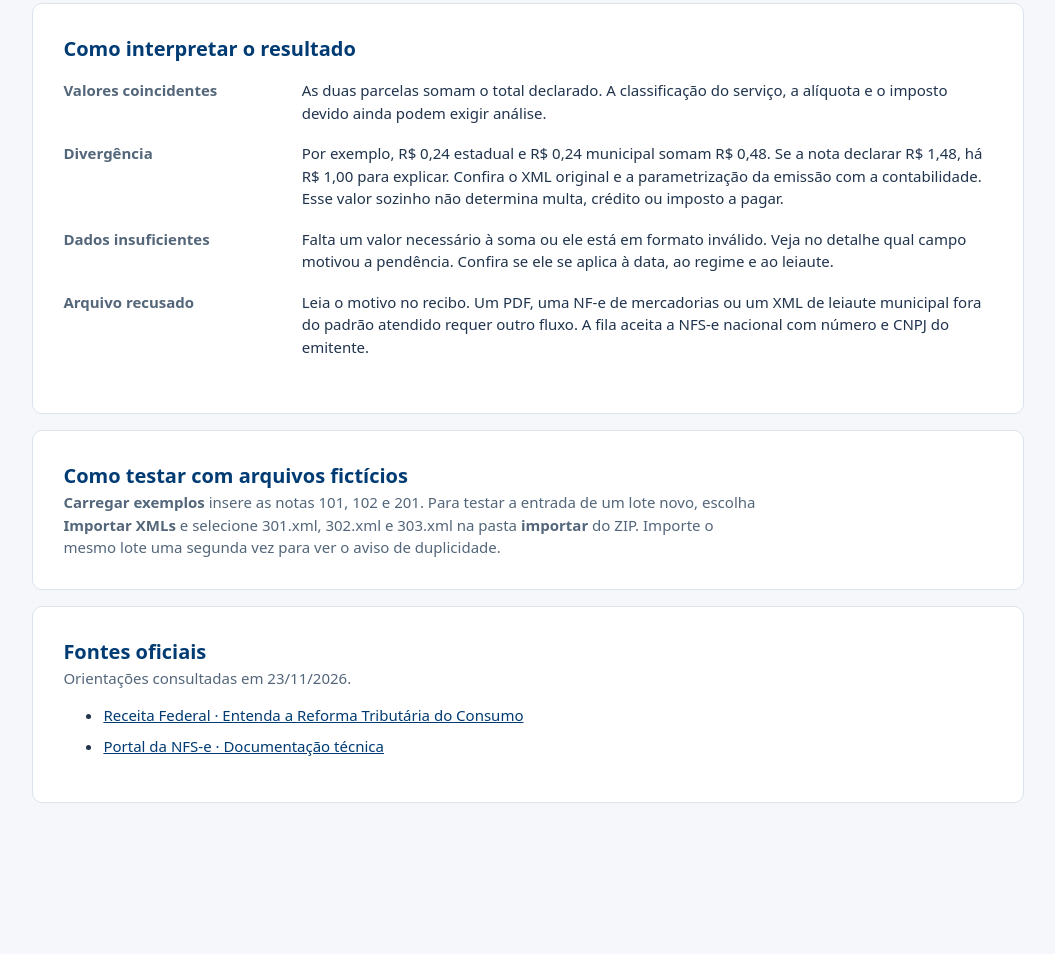
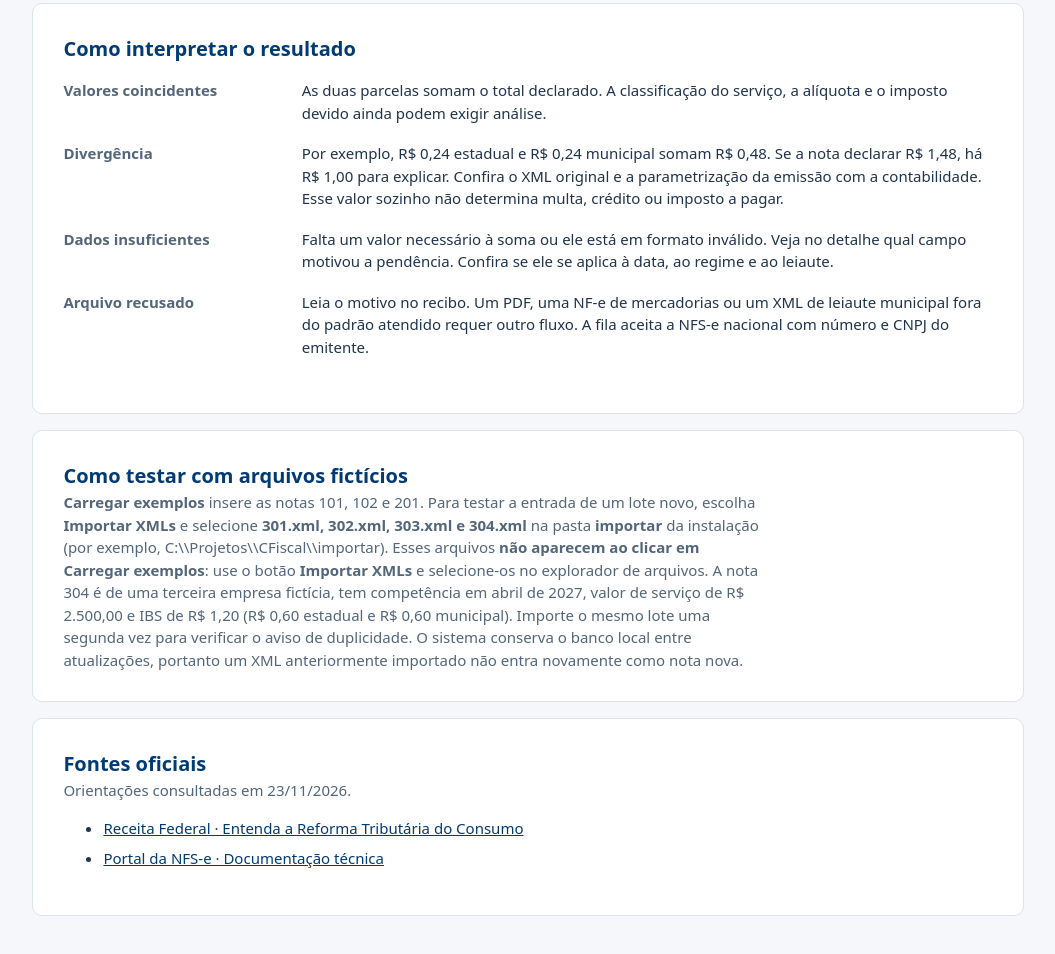
Before and after one commit to CMOURASIGA/Cfiscal, a plain HTML site: page web/ajuda.html in a window 1280 px wide. Shown: the part 933-1887 px from the top of the page, without its empty margins (218-1273 px from the left). Before the commit the page ends 1784 px from the top, so only its background shows below. Drawn offline with Linux system fonts and the light colour scheme.

Commit message:
docs: explicar onde encontrar XMLs independentes de homologacao

```diff
--- a/web/ajuda.html
+++ b/web/ajuda.html
@@ -4,5 +4,5 @@
 <section class="sheet"><h2>O que muda na nota de serviço?</h2><p>A reforma introduz dois tributos sobre o consumo. A CBS é federal. O IBS reúne uma parcela estadual e outra municipal. Eles aparecem nos documentos fiscais conforme a etapa da transição, o regime da empresa e a operação.</p><p>2026 é o ano de testes. Em 2027 começa a cobrança da CBS no lugar do PIS e da Cofins. A substituição gradual do ICMS e do ISS pelo IBS ocorre entre 2029 e 2032, com conclusão prevista em 2033. Para qualquer nota fiscal de serviço, a data da operação e o enquadramento tributário do emitente importam. Peça à contabilidade a regra aplicável àquela operação antes de interpretar um campo ausente como erro.</p></section>
 <section class="sheet"><h2>Recebi um XML de nota de serviço. O que faço?</h2><ol><li>Em <a href="/">Conferência fiscal</a>, escolha <strong>Importar XMLs</strong> e selecione a NFS-e nacional em UTF-8. O sistema lê o arquivo e guarda o original no banco local. Essa ação não transmite a nota ao Fisco nem altera sua emissão.</li><li>Confira o recibo do lote. Uma nota nova entra na fila. Uma nota idêntica já cadastrada apresenta <strong>Abrir nota</strong>. Se houver o mesmo identificador com conteúdo diferente, o sistema preserva o registro anterior e informa o conflito.</li><li>Abra a nota para ver emitente, CNPJ, competência, valor do serviço e tributos informados. A conferência inicial soma IBS estadual e municipal e compara essa soma com o total declarado. A CBS aparece como valor declarado.</li><li>Se precisar comparar CBS e IBS com uma calculadora da Receita, abra <strong>Motores</strong>, confirme o regime e os dados da operação e consulte o serviço instalado localmente. O resultado depende das premissas informadas. Depois registre sua conclusão em <strong>Revisão</strong>.</li></ol></section>
 <section class="sheet"><h2>Como interpretar o resultado</h2><dl><dt>Valores coincidentes</dt><dd>As duas parcelas somam o total declarado. A classificação do serviço, a alíquota e o imposto devido ainda podem exigir análise.</dd><dt>Divergência</dt><dd>Por exemplo, R$ 0,24 estadual e R$ 0,24 municipal somam R$ 0,48. Se a nota declarar R$ 1,48, há R$ 1,00 para explicar. Confira o XML original e a parametrização da emissão com a contabilidade. Esse valor sozinho não determina multa, crédito ou imposto a pagar.</dd><dt>Dados insuficientes</dt><dd>Falta um valor necessário à soma ou ele está em formato inválido. Veja no detalhe qual campo motivou a pendência. Confira se ele se aplica à data, ao regime e ao leiaute.</dd><dt>Arquivo recusado</dt><dd>Leia o motivo no recibo. Um PDF, uma NF-e de mercadorias ou um XML de leiaute municipal fora do padrão atendido requer outro fluxo. A fila aceita a NFS-e nacional com número e CNPJ do emitente.</dd></dl></section>
-<section class="sheet"><h2>Como testar com arquivos fictícios</h2><p><strong>Carregar exemplos</strong> insere as notas 101, 102 e 201. Para testar a entrada de um lote novo, escolha <strong>Importar XMLs</strong> e selecione 301.xml, 302.xml e 303.xml na pasta <strong>importar</strong> do ZIP. Importe o mesmo lote uma segunda vez para ver o aviso de duplicidade.</p></section>
+<section class="sheet"><h2>Como testar com arquivos fictícios</h2><p><strong>Carregar exemplos</strong> insere as notas 101, 102 e 201. Para testar a entrada de um lote novo, escolha <strong>Importar XMLs</strong> e selecione <strong>301.xml, 302.xml, 303.xml e 304.xml</strong> na pasta <strong>importar</strong> da instalação (por exemplo, C:\\Projetos\\CFiscal\\importar). Esses arquivos <strong>não aparecem ao clicar em Carregar exemplos</strong>: use o botão <strong>Importar XMLs</strong> e selecione-os no explorador de arquivos. A nota 304 é de uma terceira empresa fictícia, tem competência em abril de 2027, valor de serviço de R$ 2.500,00 e IBS de R$ 1,20 (R$ 0,60 estadual e R$ 0,60 municipal). Importe o mesmo lote uma segunda vez para verificar o aviso de duplicidade. O sistema conserva o banco local entre atualizações, portanto um XML anteriormente importado não entra novamente como nota nova.</p></section>
 <section class="sheet"><h2>Fontes oficiais</h2><p>Orientações consultadas em 23/11/2026.</p><ul><li><a href="https://www.gov.br/receitafederal/pt-br/acesso-a-informacao/acoes-e-programas/reforma-tributaria-do-consumo/entenda">Receita Federal · Entenda a Reforma Tributária do Consumo</a></li><li><a href="https://www.gov.br/nfse/pt-br/biblioteca/documentacao-tecnica">Portal da NFS-e · Documentação técnica</a></li></ul></section></main></body></html>
```
